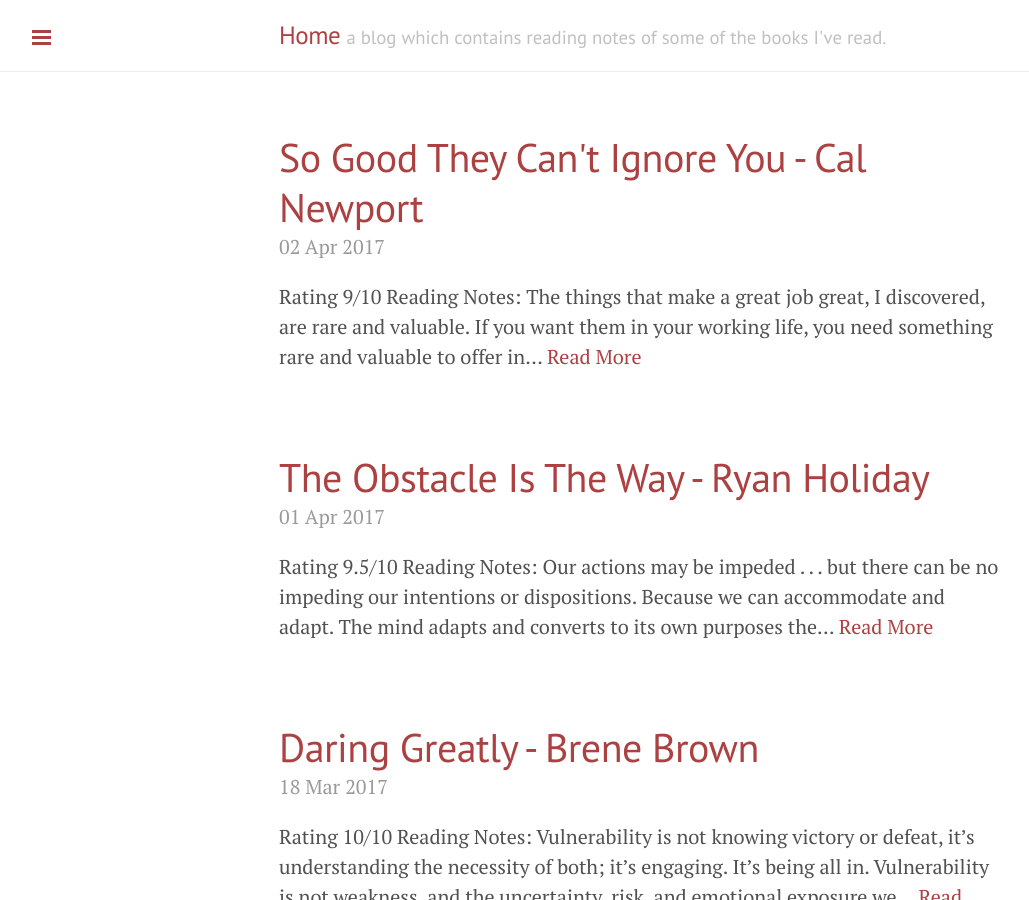
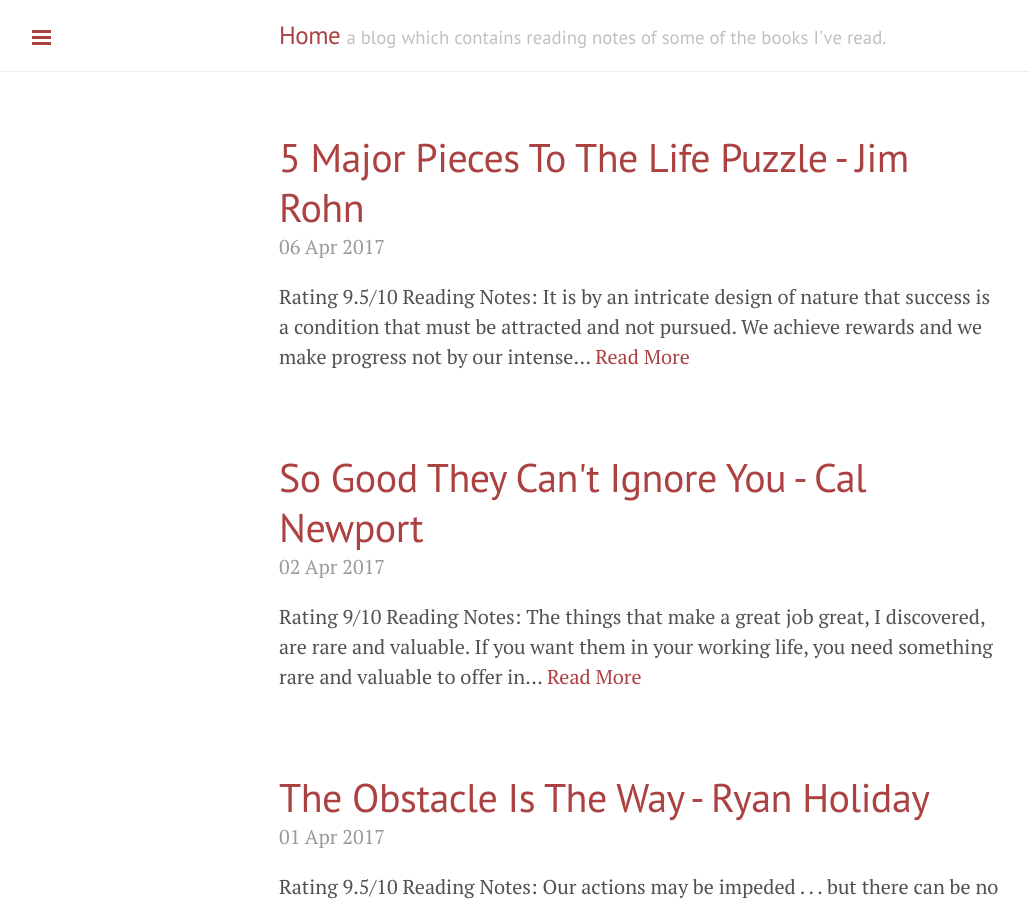
Before and after one commit to alamgirqazi/blog, a Jekyll site: the page built from index.html, in a window 1280 px wide and 900 px high. Shown: the whole window, without its empty margins (1-1030 px from the left). Built offline with Jekyll 4.4.1, drawn with Linux system fonts in a browser that asks for light colours; the list of posts is cut into pages by our own code; some of the changed lines change nothing that is shown.

Commit message:
added jim rohn book

```diff
--- /dev/null
+++ b/_posts/2017-04-6-5MajorPiecesToTheLifePuzzle.md
@@ -0,0 +1,103 @@
+---
+layout: post
+title: 5 Major Pieces To The Life Puzzle - Jim Rohn
+permalink: 5MajorPiecesToTheLifePuzzle
+---
+
+![5 Major Pieces To The Life Puzzle - Jim Rohn](public/5 major pieces to the life puzzle - jim rohn.jpg "5 Major Pieces To The Life Puzzle - Jim Rohn")
+
+
+**Rating 9.5/10**
+
+<br>
+
+#### Reading Notes:
+
+
+> It is by an intricate design of nature that success is a condition that must be attracted and not pursued. We achieve rewards and we make progress not by our intense pursuits, but by what we become, for it is what we are that finally determines the results we attract.
+
+When the winds change, we must change. We must struggle to our feet once more and reset the sail in the manner that will steer us toward the destination of our own of our own deliberate choosing. The set of the sail, how we think and how we respond, has a far greater capacity to destroy our lives than any challenges we face. How quickly and responsibly we react to adversity is far more important than the adversity itself. Once we discipline ourselves to understand this, we will finally and willingly conclude that the great challenge of life is to control the process of our own thinking.
+
+Each of us should be in constant search of people we can admire and respect, people after whom e can pattern part of our own behavior. Much of who and what we are at this very moment is a composite of the many people who have influenced us over the years.
+
+We are all being influenced by someone. Since this influence will determine to some extent the direction of our lives, it is far better to deliberately choose the people we will permit to influence us than to allow the power of the wrong influence to weave its effect on us without our knowledge or conscious choice.
+
+One of the major reasons why people are not doing well is because they keep trying to get through the day. A more worthy challenge is to try to get from the day. We must become sensitive enough to observe and ponder what is happening around us. Be alert. Be awake. Let life and all of its subtle messages touch us.
+
+There is very little difference between someone who cannot read and someone who will not read. The result of either is ignorance. Those who are serious seekers of personal development must remove the self-imposed limitations they have placed on their reading skills and their reading habits.
+
+> Most men and women of accomplishment maintain and frequently review their personal journals. It is second nature to them. They seem to possess an inherent instinct that tells them that a life worth living is a life worth documenting.
+
+What we think determines what we believe; what we believe influences what we choose; what we choose defines what we are; and what we are attracts what we have.
+
+The formula for success is easy to follow:
+A few simple disciplines practiced every day.
+
+One of the exciting things about the formula for success is that the results are almost immediate. As we voluntarily change daily errors into daily disciplines, we experience positive results in a very short period of time. When we change our diet, our health improves noticeably in just a few weeks. When we start exercising we feel a new vitality almost immediately. When we begin reading, we experience a growing awareness and a new level of self-confidence. Whatever new discipline we begin to practice daily will produce exciting results that will drive us to become even better at developing new disciplines.
+
+We can greatly change the course of our lives by spending more time and making a greater conscious effort to refine our personal philosophy.
+
+> But if it is so easy, why don’t more of us do it? Because while it is easy to do the things that success and happiness require, it is also easy not to do them.
+
+> The things that are easy to do are also easy not to do. The primary reason most people are not doing as well as they could and should can be summed up in a single word: neglect.
+
+What we know determines our philosophy. How we feel about what we know determines our attitude.
+
+Today brings to each of us 1,440 minutes; 86,400 ticks of the clock. Both the poor and the wealthy have the same 24 hours of opportunity. Time favors no one. Today merely says, “Here I am. What are you going to do with me?” How well we use each day is largely a function of attitude. With the right attitude we can seize this day and make it a point of new beginning. Today does not care about yesterday’s failures or tomorrow’s regrets. It merely offers the same precious gift -- another 24 hours -- and hopes that we will use it wisely.
+
+We cannot move casually into a better future. We cannot casually pursue the goal we have set for ourselves. A goal that is casually pursued is not a goal; at best it is a wish, and wishes are little more than self-delusion.
+
+It is this new attitude that will provide us with renewed ambition for progress and the faith that we really can move mountains.
+
+Why are we so quick to see the value in others and yet so reluctant to see it in ourselves? Why are we always ready to applaud someone else’s accomplishment and yet so shy about recognizing our own?
+
+> How we see ourselves is a matter of choice, not circumstances, and the major determining factor in how we feel about ourselves lies in our personal philosophy.
+
+> If there is one area in the knowledge department where we cannot afford to be lacking, it is knowledge and awareness of our own uniqueness. We do not feel better about ourselves for the simple reason that we do not really know ourselves. For if we truly knew ourselves -- our strengths, our abilities, our resources, our depth of feeling, our sense of humor, our unique accomplishments -- we would never again doubt our ability to create a better future.
+
+> As we learn more about who we are, we begin to make better choices and decisions for ourselves and about ourselves. And as we have already suggested, as our choices improve, so do our results, and as our results improve, so does our attitude.
+
+There are some people with whom we can spend a few minutes, but not a few hours. There are some with whom we can spend a few hours, but not a few days. Not when the achievement of our dreams is at stake.
+
+In order to be effective the tapes must be used repeatedly. Their messages must be listened to again and again to give these new voices time to influence us. Repetition is the mother of skill.
+
+> It is the student who must seek out the teacher, for rarely does a good idea interrupt us. Success moves toward those who search for progress, not toward those who need or want its rewards.
+
+> In the final analysis, it is how we feel about ourselves that provides the greatest reward from any activity. It is not what we get that makes us valuable, it is what we become in the process of doing that brings value into our lives.
+
+For the means to be filled by intense activity, we must be obsessed by the ends -- by the promise of the future. The ends will not merely “justify” the means, the inspiration we get from seeing the ends clearly in our minds will enable us to produce the means.
+
+The punishment for excessive rest is mediocrity.
+
+Another important way to measure our results is to take a closer look at what we have become.
+
+> Doing more is only part of the answer. The real answer lies in becoming more than we are so that our increased potential becomes an integral part of everything we do. That is how life gets better --when we get better. We cannot have more without first becoming more.
+
+> Success Must Be Attracted, Not Pursued.
+
+Personal value is the magnet that attracts all good things into our lives. The greater our value, the greater our reward. Since the solution for having more is becoming more, we must be in constant search for new ways to increase our value. Self-control, the practice of discipline, patience, planning, intensity of effort, the wise investment of a good portion of our results, the development of a well-balanced attitude, consistent activity, the gathering of knowledge, frequent reading and a sensible personal philosophy are all examples of ways in which our value can be increased.
+
+> It is the acquisition of more value that we must pursue, not more valuables. Our objective must be to work harder on ourselves than we work on anything else.
+
+How many books have I read in the past ninety days?
+How regularly did I exercise last month?
+How much of my income have I invested this past year?
+How many letters have I written in the past week?
+How many times have I written in my journal this month?
+The answers to these and many other questions will provide us with vital information about our potential for progress and future rewards. If we cannot discipline ourselves in the small things, we will lack the discipline to capitalize on the great opportunities when they appear.
+
+“Weak is he that permits his attitude to control his actions, and strong is he who forces his actions to control his thoughts.”
+
+Each of us has two distinct choices to make about what we will do with our lives. The first choice we can make is to be less than we have the capacity to be. To earn less. To have less. To read less and think less. To try less and discipline ourselves less. These are the choices that lead to an empty life. These are the choices that, once made, lead to a life of constant apprehension instead of a life of wondrous anticipation. And the second choice? To do it all! To become all that we can possibly be. To read every book that we possibly can. To earn as much as we possibly can. To give and share as much as we possibly can. To strive and produce and accomplish as much as we possibly can. All of us have that choice.
+
+To do or not to do. To be or not to be. To be all or to be less or to be nothing at all.
+
+The word “tip” is an abbreviation of the phrase “To Insure Promptness.” To insure promptness implies that the gratuity should be given before we receive the service, not after.
+
+To live a unique life we must first become unique individuals by experiencing a broad range of human experiences and emotions.
+
+Only when we have experienced the full spectrum of human existence can we begin to design and live a life of substance. All progress begins with an emotion. We do not attract a better life merely by wanting it, we attract it by adopting the emotions that those with the “better life” possess.
+
+We can start right now by offering all that is within our power to share. Whether we offer our time, a shoulder to cry on, a word of sincere appreciation or our undivided attention, if we will just be there and really live that moment, what an experience that could be!
+
+We must not let the years, and the chances, and the –small opportunities for creating moments of joy slip away. If we continue to wait until we have the resources to do the big things before we master the art of experiencing all that life currently has to offer, then we may find that we have -waited too long.
--- a/books.md
+++ b/books.md
@@ -70,10 +70,23 @@
 
 <hr>
 
-## The Compound Effect - Darren Hardy
+## 5 Major Pieces To The Life Puzzle - Jim Rohn
 
 <br>
 
+
+
+
+![5 Major Pieces To The Life Puzzle - Jim Rohn](public/5 major pieces to the life puzzle - jim rohn.jpg "5 Major Pieces To The Life Puzzle - Jim Rohn")
+
+**Rating 9.5/10**
+
+<br>
+
+"success is a condition that must be attracted and not pursued. We achieve rewards and we make progress not by our intense pursuits, but by what we become". Classic self-help book from Jim Rohn. Plenty of insights in this book on how to become a better version of yourself. Alot of this stuff I  read in the book "The Compound Effect" by Darren Hardy. Jim Rohn was a mentor of Darren Hardy. See my reading-notes [5 Major Pieces To The Life Puzzle - Jim Rohn](https://alamgirqazi.github.io/blog/5MajorPiecesToTheLifePuzzle)
+
+
+<hr>
 
 
 ![The Compound Effect - Darren Hardy](public/the compound effect - darren hardy.jpg "The Compound Effect - Darren Hardy")
```
Also changed, not shown: public/5 major pieces to the life puzzle - jim rohn.jpg (added).
